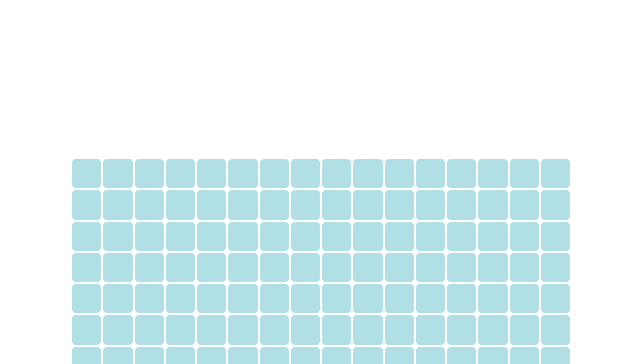
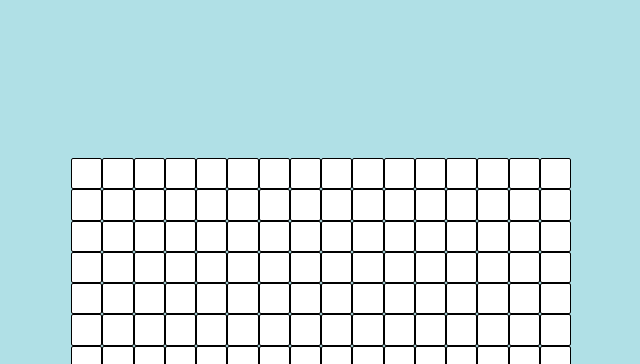
Before and after one commit to NateNgu/etch-a-sketch, a plain HTML site: page index.html in a window 1280 px wide. Shown: the top 364 px of the page, without its empty margins (319-959 px from the left). Drawn offline with Linux system fonts and the light colour scheme.

Commit message:
feat: change grid color to make it easier to see

```diff
--- a/styles.css
+++ b/styles.css
@@ -1,4 +1,5 @@
 body {
+  background-color: powderblue;
   box-sizing: border-box;
   height: 100vh;
   display: flex;
@@ -19,8 +20,8 @@ body {
 }
 
 .square {
-  background-color: powderblue;
-  border: 1px solid white;
-  border-radius: 5px;
+  background-color: white;
+  border: 1px solid black;
+  border-radius: 2px;
   width: 10%;
 }
```
